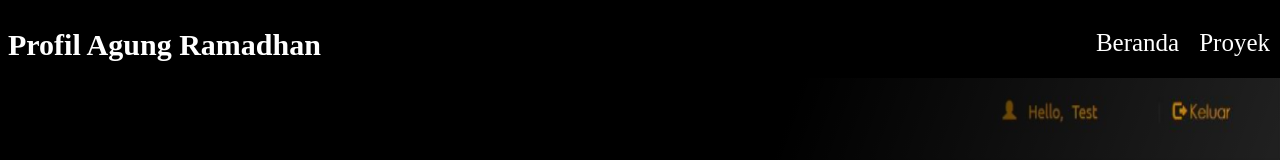
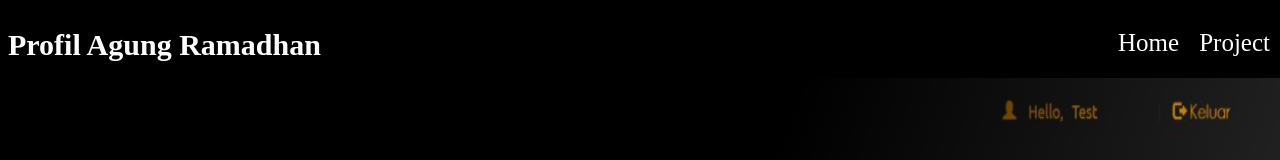
Before and after one commit to Agung1776/Web-profil-Angular18, an Angular app: page / in a window 1280 px wide. Shown: the top 160 px of the page. Built offline with nearby package versions, Linux system fonts and the light colour scheme.

Commit message:
app.component.ts

```diff
--- a/src/app/app.component.ts
+++ b/src/app/app.component.ts
@@ -12,8 +12,8 @@ import {RouterModule} from '@angular/router';
     <div id="header">
     <h1>Profil Agung Ramadhan</h1>
     <ul>
-        <li><a [routerLink]="['/proyek']" >Proyek</a></li>
-        <li><a [routerLink]="['/']" >Beranda</a></li>
+        <li><a [routerLink]="['/project']" >Project</a></li>
+        <li><a [routerLink]="['/']" >Home</a></li>
     </ul>
     </div>
     <section>
```
